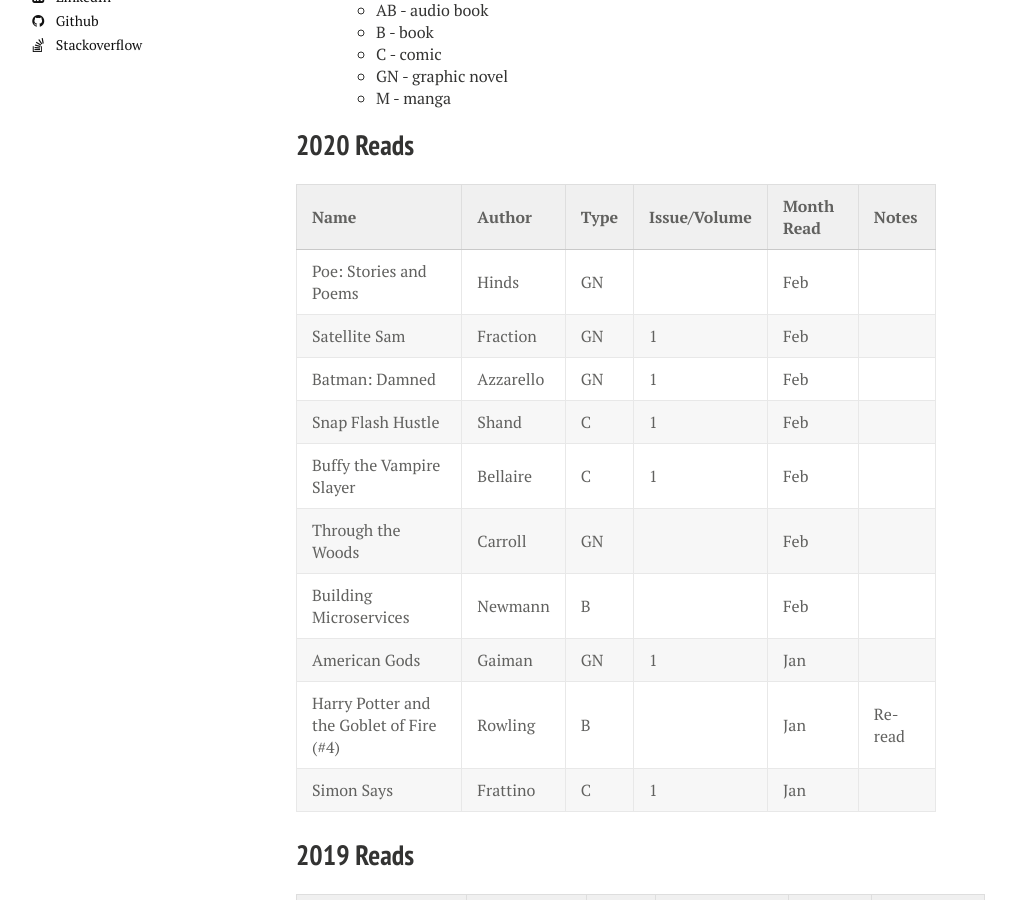
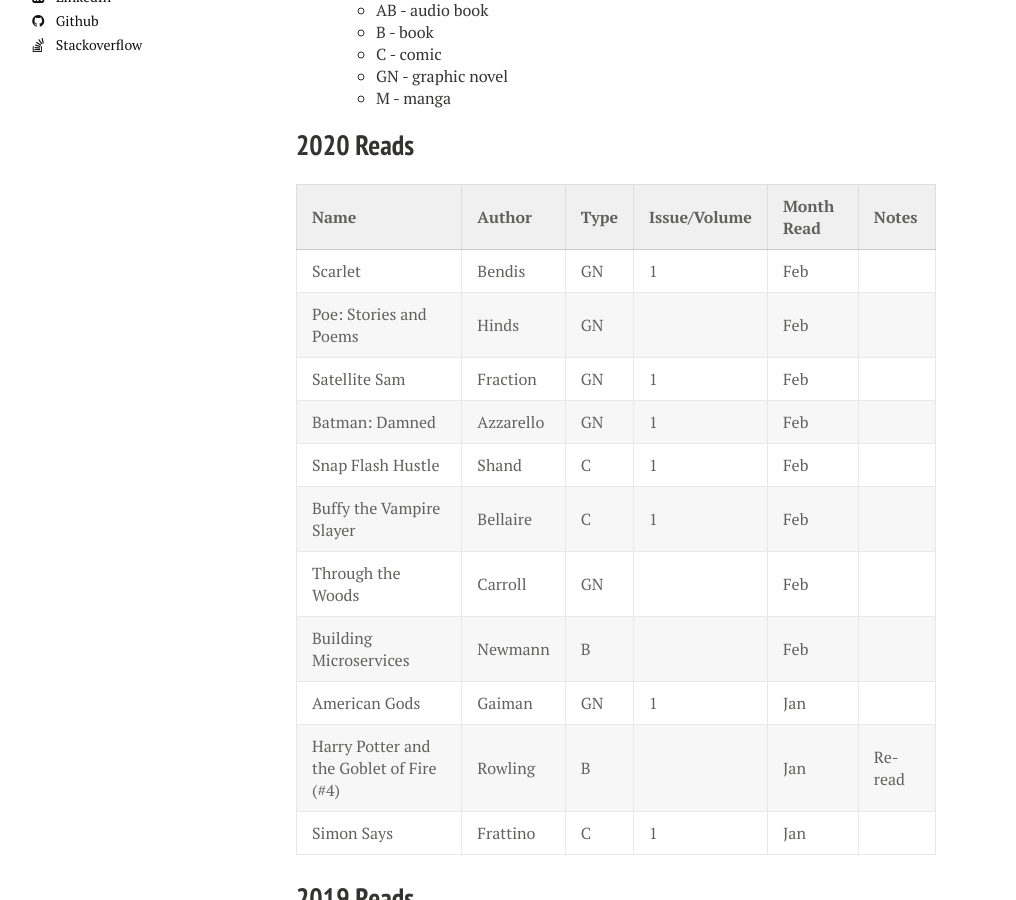
Before and after one commit to calebwherry/calebwherry.github.io, a Jekyll site: the page built from _posts/2020-01-01-My-Reads.md, in a window 1280 px wide and 900 px high, scrolled down 626 px. Shown: the whole window, without its empty margins (24-1040 px from the left). Built offline with Jekyll 4.4.1, drawn with Linux system fonts in a browser that asks for light colours; nearby versions of some CDN libraries; comment, search, counter and statistics services are not loaded.

Commit message:
Added new 2020 reads.

```diff
--- a/_posts/2020-01-01-My-Reads.md
+++ b/_posts/2020-01-01-My-Reads.md
@@ -37,6 +37,7 @@
 
 | Name                                           | Author         | Type  | Issue/Volume | Month Read   | Notes                                         |
 |:-----------------------------------------------|:---------------|:------|:-------------|:-------------|:----------------------------------------------|
+| Scarlet                                        | Bendis         | GN    | 1            | Feb          |                                               |
 | Poe: Stories and Poems                         | Hinds          | GN    |              | Feb          |                                               |
 | Satellite Sam                                  | Fraction       | GN    | 1            | Feb          |                                               |
 | Batman: Damned                                 | Azzarello      | GN    | 1            | Feb          |                                               |
```
